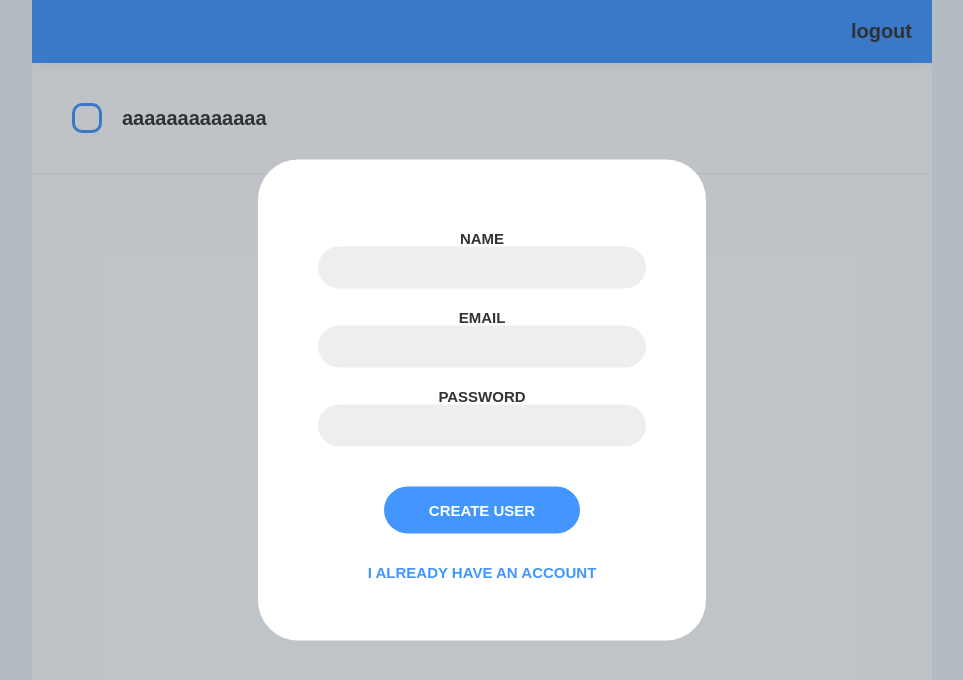
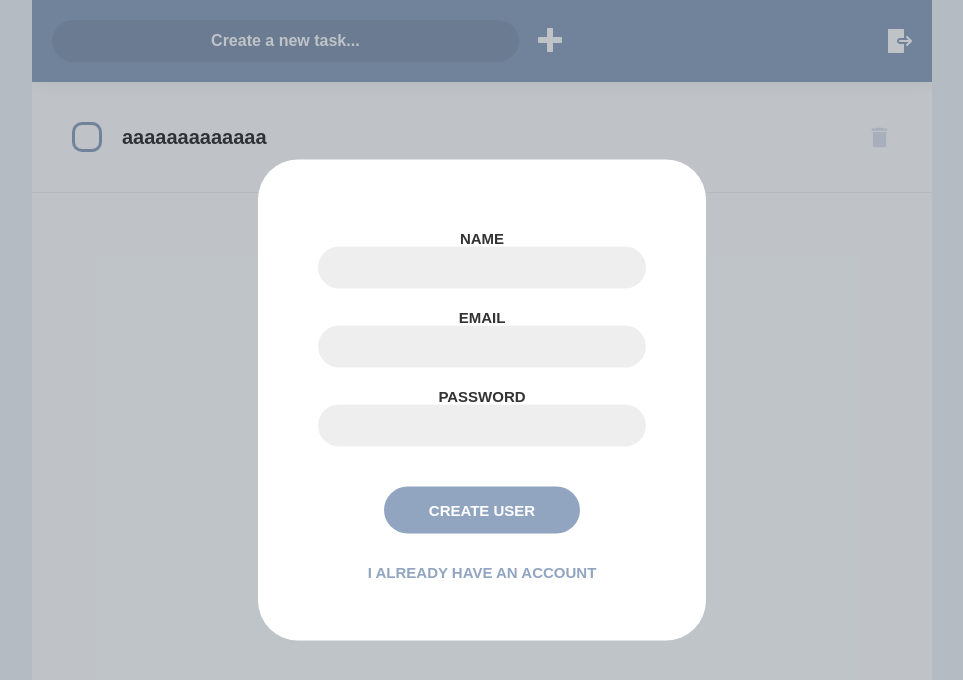
Before and after one commit to karolsitarz/coderscamp-week4, a website: page static/index.html in a window 1280 px wide. Shown: the whole page, without its empty margins (158-1121 px from the left). Drawn offline with Linux system fonts and the light colour scheme.

Commit message:
minor ui fixes

```diff
--- a/static/index.html
+++ b/static/index.html
@@ -13,12 +13,26 @@
     <section id="todo">
       <div class="todo-container">
         <nav>
-          <a id="logout">logout</a>
+          <form name="addTask" id="addTask">
+            <input type="text" maxlength="200" placeholder="Create a new task...">
+            <button type="submit">
+				<svg class="icon" viewBox="0 0 533.333 533.333">
+					<path d="M516.667,200H333.333V16.667C333.333,7.462,325.871,0,316.667,0h-100C207.462,0,200,7.462,200,16.667V200H16.667   C7.462,200,0,207.462,0,216.667v100c0,9.204,7.462,16.666,16.667,16.666H200v183.334c0,9.204,7.462,16.666,16.667,16.666h100   c9.204,0,16.667-7.462,16.667-16.666V333.333h183.333c9.204,0,16.667-7.462,16.667-16.666v-100   C533.333,207.462,525.871,200,516.667,200z" />
+				</svg>
+			</button>
+          </form>
+			<svg id="logout" class="icon" viewBox="0 0 512.005 512.005">
+				<path d="M192,256.003c0-35.285,28.715-64,64-64h85.333V21.336c0-11.776-9.536-21.333-21.333-21.333H21.333     C9.536,0.003,0,9.56,0,21.336v469.333c0,11.776,9.536,21.333,21.333,21.333H320c11.797,0,21.333-9.557,21.333-21.333V341.336     v-21.333H256C220.715,320.003,192,291.288,192,256.003z" />
+				<path d="M507.201,269.48c0.065-0.079,0.119-0.164,0.182-0.244c0.366-0.462,0.721-0.933,1.048-1.425     c0.154-0.23,0.284-0.47,0.428-0.705c0.216-0.353,0.437-0.703,0.632-1.069c0.161-0.3,0.296-0.61,0.441-0.916     c0.15-0.317,0.309-0.629,0.444-0.954c0.145-0.35,0.263-0.707,0.388-1.062c0.104-0.295,0.219-0.585,0.31-0.886     c0.127-0.418,0.224-0.841,0.325-1.264c0.059-0.248,0.131-0.491,0.182-0.742c0.117-0.581,0.199-1.166,0.267-1.753     c0.012-0.101,0.033-0.199,0.043-0.301c0.145-1.434,0.145-2.88,0-4.314c-0.01-0.102-0.032-0.2-0.043-0.301     c-0.068-0.587-0.151-1.172-0.267-1.753c-0.05-0.251-0.122-0.494-0.182-0.742c-0.101-0.423-0.198-0.847-0.325-1.264     c-0.091-0.301-0.206-0.591-0.31-0.886c-0.126-0.355-0.243-0.713-0.388-1.062c-0.135-0.325-0.293-0.637-0.444-0.954     c-0.145-0.306-0.28-0.615-0.441-0.916c-0.196-0.366-0.416-0.716-0.632-1.069c-0.144-0.235-0.274-0.475-0.428-0.705     c-0.327-0.492-0.682-0.963-1.048-1.425c-0.063-0.08-0.117-0.164-0.182-0.244c-0.48-0.589-0.991-1.151-1.531-1.685l-85.254-85.254     c-8.341-8.341-21.824-8.341-30.165,0c-8.341,8.341-8.341,21.824,0,30.165l48.917,48.917H256     c-11.797,0-21.333,9.557-21.333,21.333c0,11.776,9.536,21.333,21.333,21.333h183.168l-48.917,48.917     c-8.341,8.341-8.341,21.824,0,30.165c4.16,4.16,9.621,6.251,15.083,6.251c5.461,0,10.923-2.091,15.083-6.251l85.254-85.254     C506.209,270.631,506.72,270.069,507.201,269.48z" />
+			</svg>
         </nav>
         <div id="tasks">
           <div class="tasks-single">
             <div class="tasks-single-checkbox"></div>
             <span class="tasks-single-desc">aaaaaaaaaaaaa</span>
+			<svg class="tasks-trash" viewBox="0 0 459 459">
+				<path d="M76.5,408c0,28.05,22.95,51,51,51h204c28.05,0,51-22.95,51-51V102h-306V408z M408,25.5h-89.25L293.25,0h-127.5l-25.5,25.5    H51v51h357V25.5z" />
+			</svg>
           </div>
         </div>
       </div>
--- a/static/main.js
+++ b/static/main.js
@@ -20,6 +20,9 @@
     if (document.getElementById('user')) document.getElementById('user').remove();
     try {
       const tasks = await fetchAPI('/todos');
+      // for (let task of tasks) {
+
+      // }
       console.log(tasks);
     } catch (ex) {
       window.alert(ex.message);
--- a/static/style.css
+++ b/static/style.css
@@ -15,7 +15,7 @@ body {
   font-family: 'Montserrat', sans-serif;
 }
 :root {
-  --main: #4396ff;
+  --main: #91a5c1;
 }
 
 #wrapper {
@@ -134,7 +134,8 @@ label[for="user-controller"] {
 .todo-container > nav {
   padding: 1em;
   display: flex;
-  justify-content: flex-end;
+  align-items: center;
+  justify-content: space-between;
   box-shadow: 0 0px 1em #00000015;
   color: #fff;
   background: var(--main);
@@ -156,3 +157,44 @@ label[for="user-controller"] {
 .tasks-single input[type="checkbox"] {
   display: none;
 }
+.icon {
+  height: 1.5rem;
+  width: 1.5rem;
+  fill: #fff;
+}
+#addTask {
+  display: flex;
+  min-width: 60%;
+}
+#addTask button {
+  border: none;
+  background: transparent;
+  cursor: pointer;
+  margin-left: 1em;
+}
+
+#addTask input[type="text"],
+#addTask input[type="text"]::placeholder {
+	color: #fff;
+	font-weight: inherit;
+	flex-grow: 1;
+}
+#logout {
+	cursor: pointer;
+}
+.tasks-single-desc {
+	flex-grow: 1;
+}
+.tasks-trash {
+	fill: var(--main);
+    height: 1.25em;
+    width: 1.25em;
+	opacity: 0.3;
+	transform: scale(0.8);
+	transition: transform .3s ease, opacity .3s ease;
+	cursor: pointer;
+}
+.tasks-trash:hover {
+	transform: scale(1);
+	opacity: 1;
+}
```
